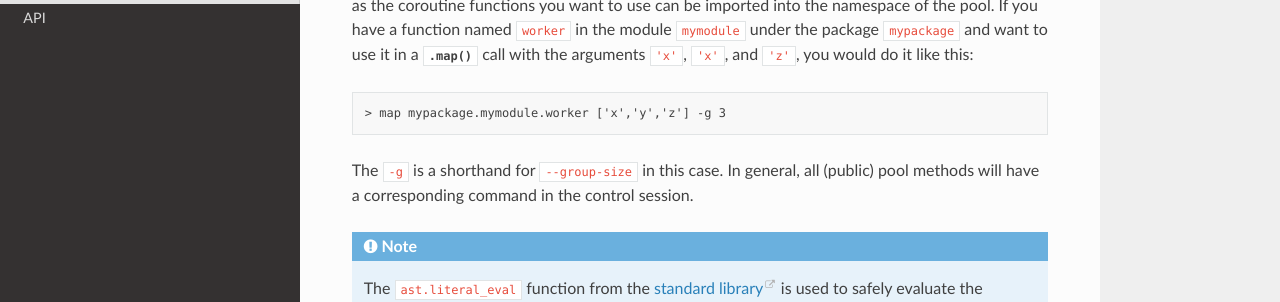
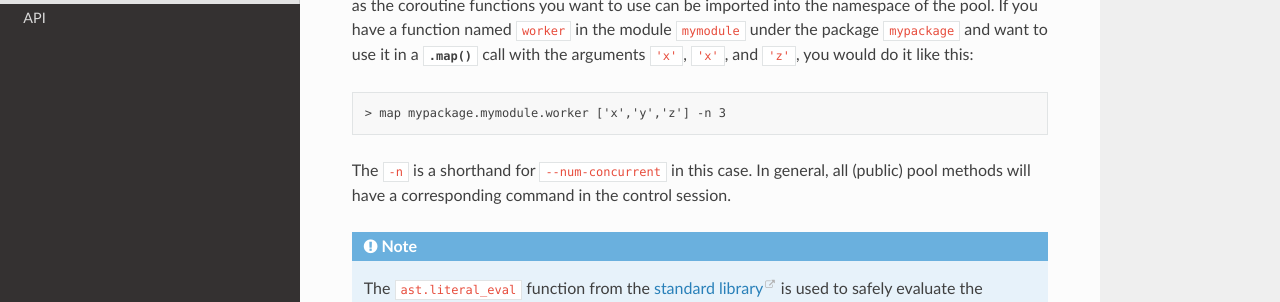
Before and after one commit to daniil-berg/asyncio-taskpool, a Sphinx documentation site: the page built from docs/source/pages/control.rst, in a window 1280 px wide and 900 px high, scrolled down 1890 px. Shown: the part 252-554 px from the top of the window. Built offline with Sphinx 7.4.7 and the Read the Docs theme 2.0.0, drawn with Linux system fonts in a browser that asks for light colours.

Commit message:
renamed `group_size` to `num_concurrent` in `_map`

```diff
--- a/docs/source/pages/control.rst
+++ b/docs/source/pages/control.rst
@@ -96,9 +96,9 @@ When you are dealing with a regular :py:class:`TaskPool <asyncio_taskpool.pool.T
 
 .. code-block:: none
 
-   > map mypackage.mymodule.worker ['x','y','z'] -g 3
+   > map mypackage.mymodule.worker ['x','y','z'] -n 3
 
-The :code:`-g` is a shorthand for :code:`--group-size` in this case. In general, all (public) pool methods will have a corresponding command in the control session.
+The :code:`-n` is a shorthand for :code:`--num-concurrent` in this case. In general, all (public) pool methods will have a corresponding command in the control session.
 
 .. note::
 
```
Also changed, not shown: docs/source/pages/pool.rst (+4 -3 lines), usage/USAGE.md (+3 -3 lines), 2 other files.
